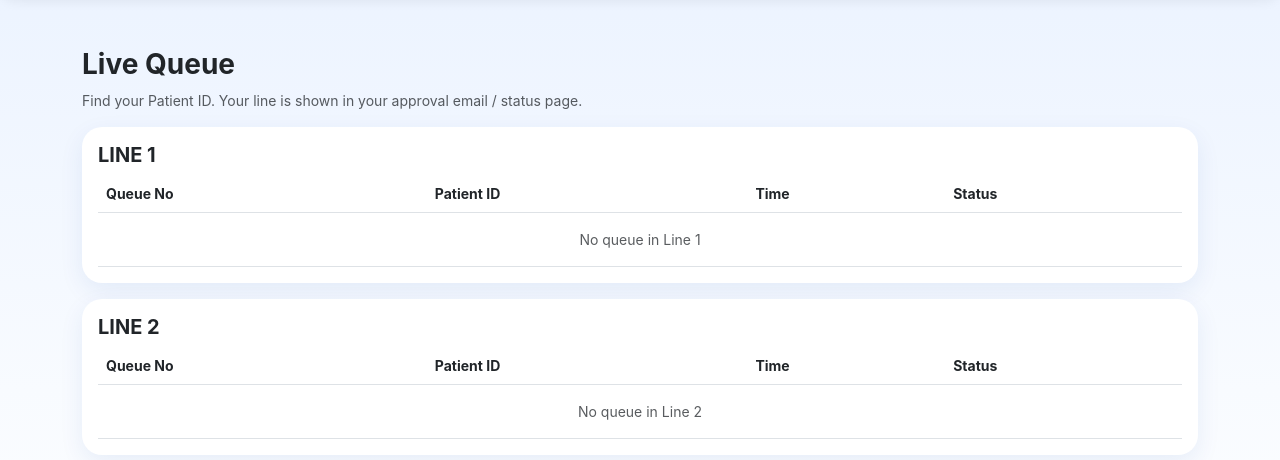
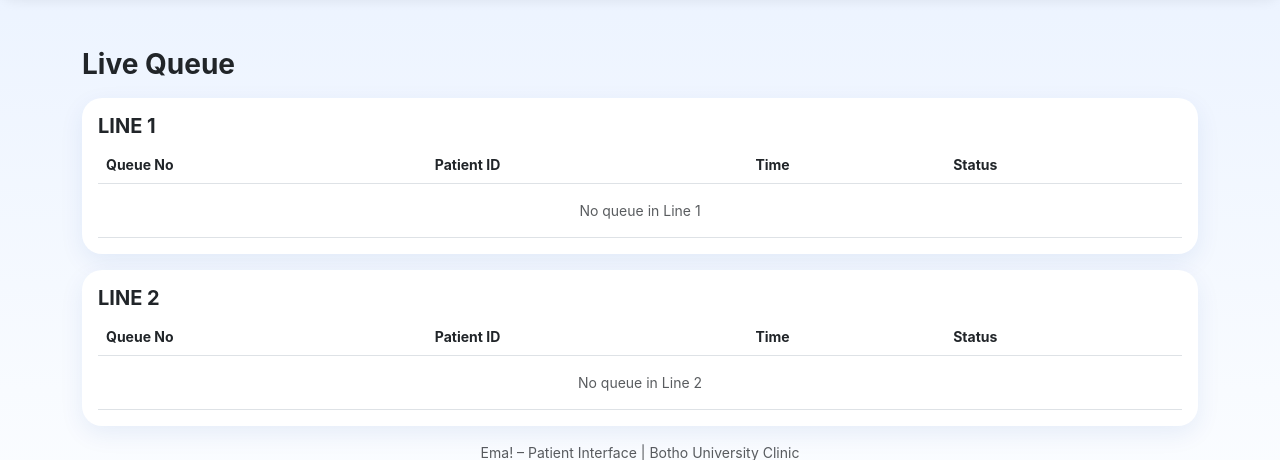
Before and after one commit to beneshedonald-bot/ema-smart-queue, a Flask app: page /queue in a window 1280 px wide. Shown: the part 90-550 px from the top of the page. Run offline with Flask 3, Linux system fonts and the light colour scheme; data that the repository does not hold is empty; some libraries are stand-ins or nearby versions.

Commit message:
Update queue_public.html

```diff
--- a/templates/queue_public.html
+++ b/templates/queue_public.html
@@ -1,6 +1,5 @@
 {% extends "base_user.html" %}{% block content %}
 <h3 class="fw-bold">Live Queue</h3>
-<p class="text-muted small">Find your Patient ID. Your line is shown in your approval email / status page.</p>
 
 <!-- LINE 1 - General (2 Nurses) -->
 <div class="card card-ema p-3 mt-3">
```
